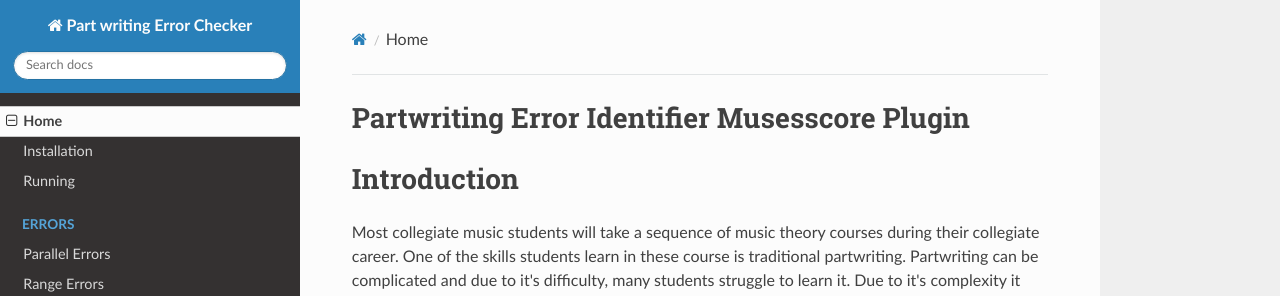
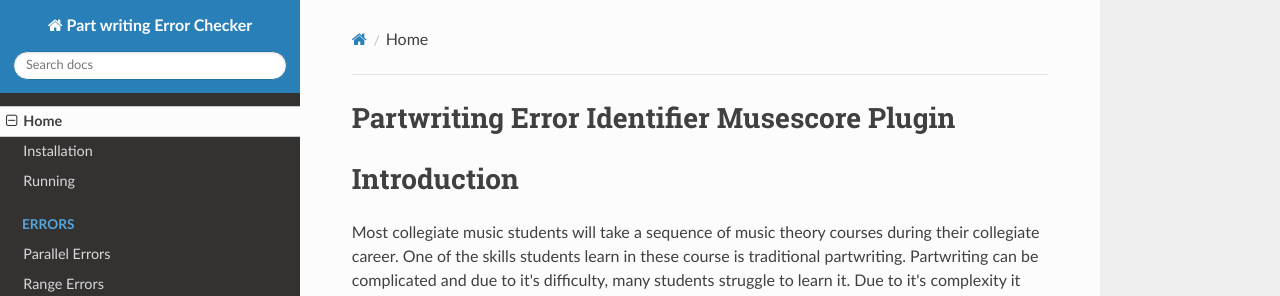
Before and after one commit to Jedimaster4559/PartwritingErrorChecker, an MkDocs documentation site: the page built from docs/README.md, in a window 1280 px wide. Shown: the top 296 px of the page. Built offline with MkDocs 1.6.1, drawn with Linux system fonts in a browser that asks for light colours; nearby versions of some CDN libraries.

```diff
--- a/docs/README.md
+++ b/docs/README.md
@@ -1,4 +1,4 @@
-# Partwriting Error Identifier  Musesscore Plugin
+# Partwriting Error Identifier  Musescore Plugin
 
 # Introduction
 Most collegiate music students will take a sequence of music theory courses during their collegiate career. One of the skills students learn in these course is traditional partwriting. Partwriting can be complicated and due to it's difficulty, many students struggle to  learn it. Due to it's complexity it can often take instructors extended amounts of time to grade and provide feedback to students. This lack of feedback often means it is difficult for students to learn from their mistakes and make improvements in the future.
```
Also changed, not shown: docs/InterestingNotes.md (+1 -0 lines).
